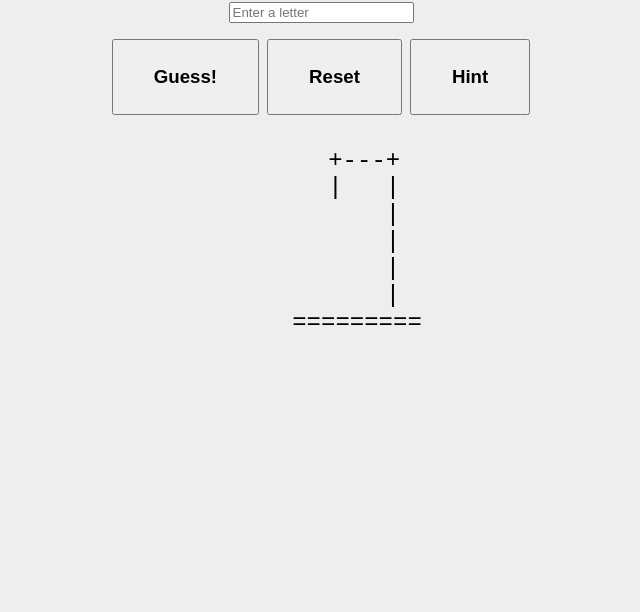
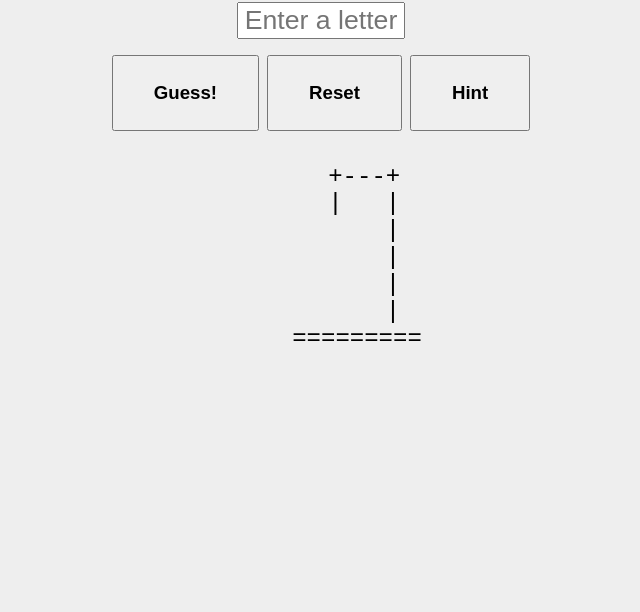
Before and after one commit to AdamFehse/372gp, a plain HTML site: page index.html in a window 1280 px wide. Shown: the part 188-800 px from the top of the page, without its empty margins (319-959 px from the left). Drawn offline with Linux system fonts and the light colour scheme.

Commit message:
CSS input changes

```diff
--- a/styles.css
+++ b/styles.css
@@ -10,6 +10,12 @@ body {
   color:            var(--fg);
   transition:       background 0.3s, color 0.3s;
   font-size:        18pt;
+}
+
+input {
+  font-size: 20pt;
+  width: 160px;
+  text-align: center;
 }
 
 #displayWord {
```
